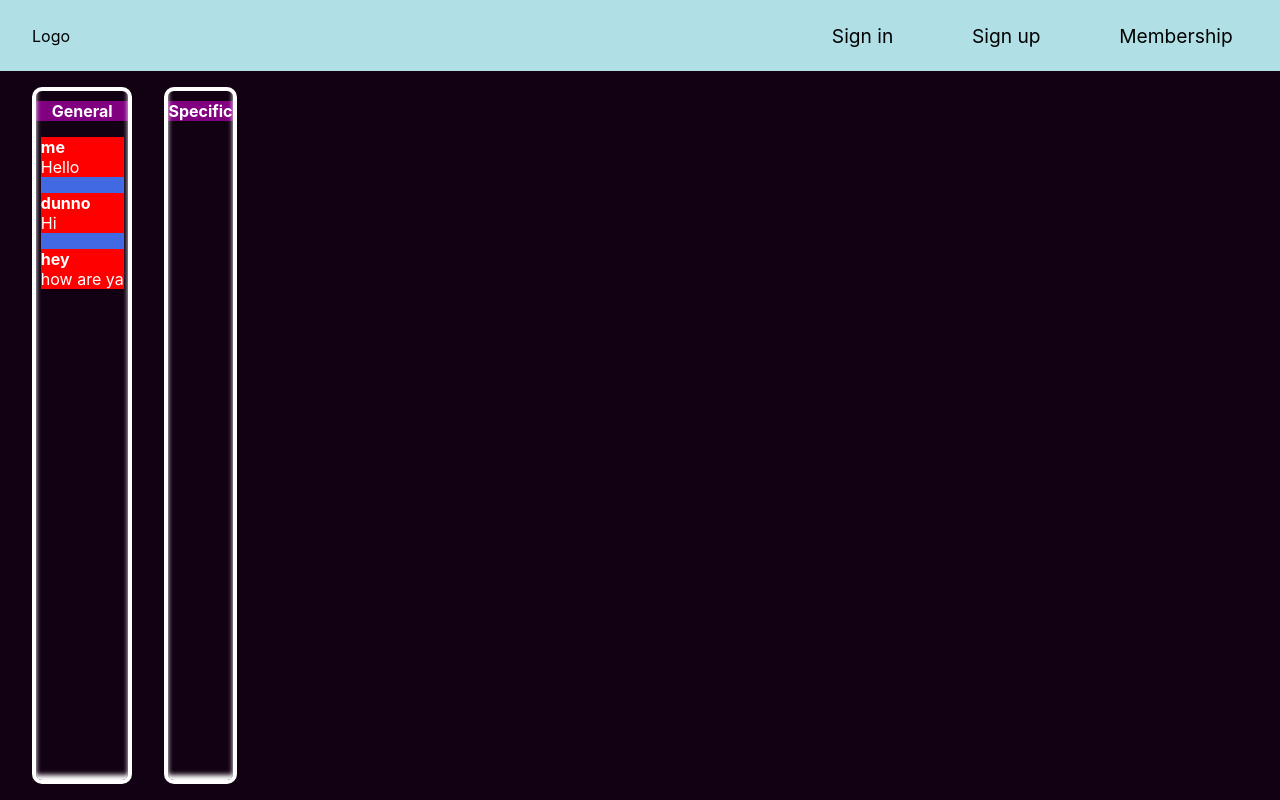
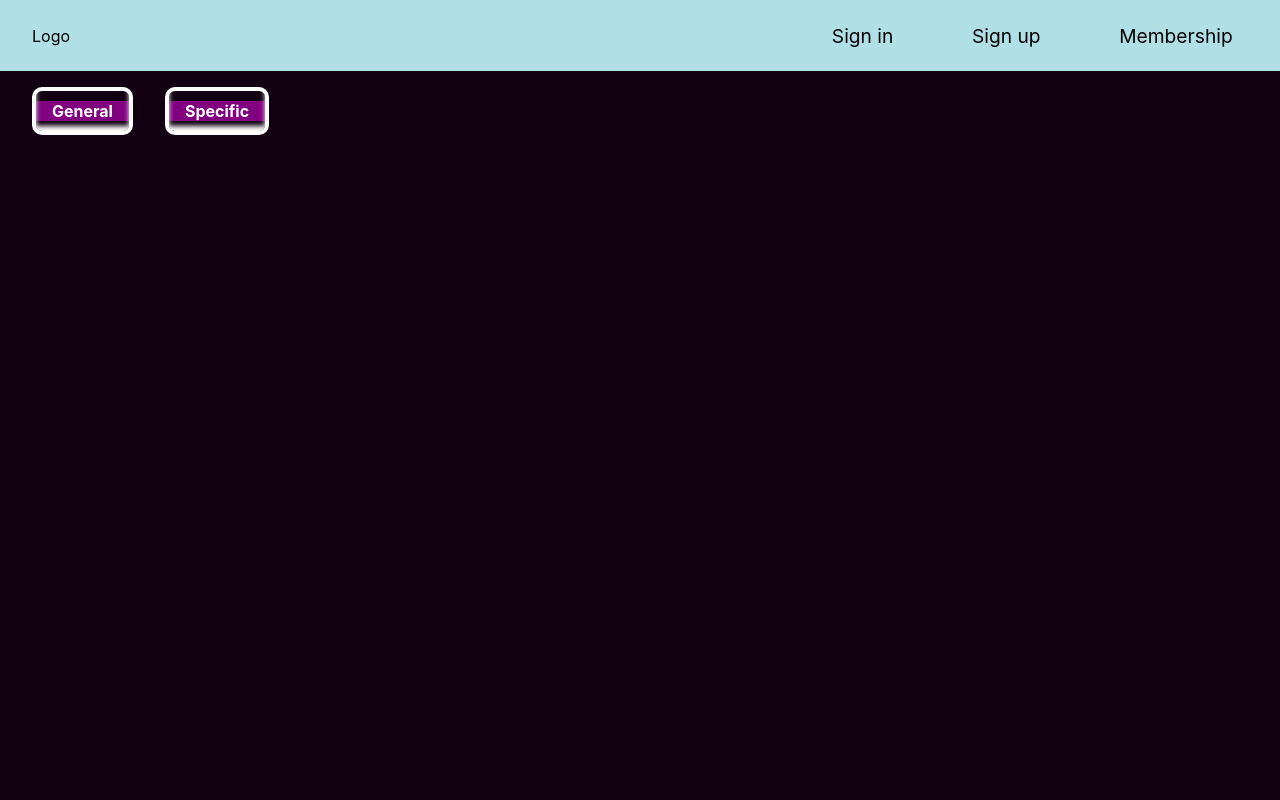
Before and after one commit to FilipyTav/Anon_chat, a React (Create React App) app in the folder client/: page / in a window 1280 px wide. Built offline with nearby package versions, Linux system fonts and the light colour scheme.

Commit message:
Makes boards on the menu expand when hovered - client

```diff
--- a/client/src/styles/layout/_boards_menu.scss
+++ b/client/src/styles/layout/_boards_menu.scss
@@ -35,16 +35,33 @@ main.boards {
         flex-flow: column nowrap;
         gap: 1em;
 
-        // Temporary, gonna change to minmax
-        // max-height: 100px;
-        // max-width: 200px;
+        align-items: center;
+
+        align-self: start;
 
         overflow: hidden;
+
+        transition: min-height 1s ease, min-width 1s ease;
+
+        min-height: 0;
+        min-width: 0;
+
+        &:hover {
+            min-height: 20vh;
+            min-width: 20vw;
+
+            .messages {
+                transform: translate(0, 30%);
+                padding: 0.3em 0.5em 0 0.5em;
+            }
+        }
 
         .name {
             text-align: center;
             background: purple;
             margin: 0 -0.3em;
+            padding: 0 1em;
+            align-self: stretch;
         }
 
         .messages {
@@ -52,6 +69,14 @@ main.boards {
             display: flex;
             flex-flow: column nowrap;
             gap: 1em;
+
+            position: absolute;
+            top: 0;
+            transform: translate(0, 100%);
+            transition: transform 1s ease, padding 1s ease;
+            padding: 0;
+
+            width: 100%;
         }
 
         .message {
```
